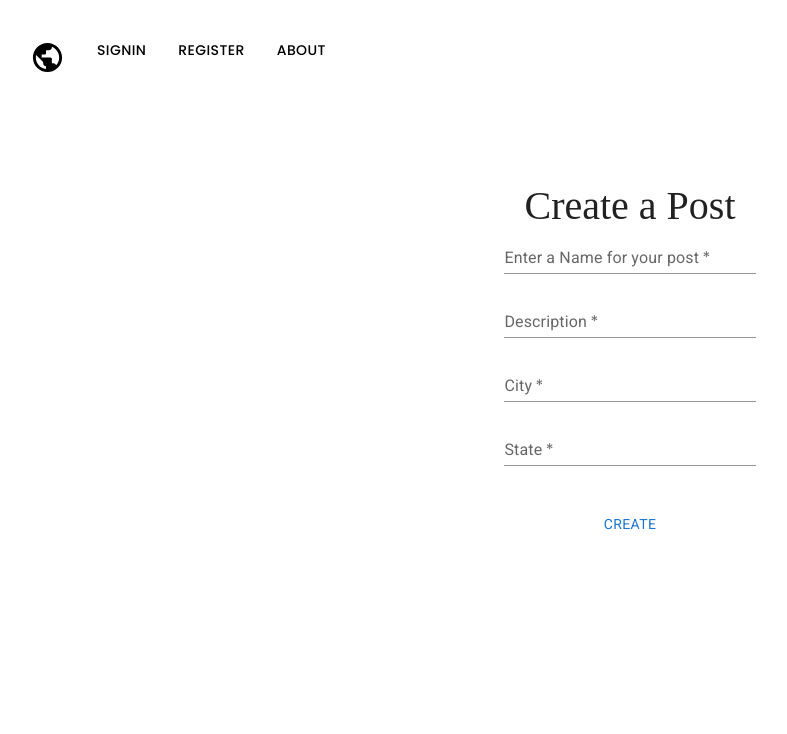
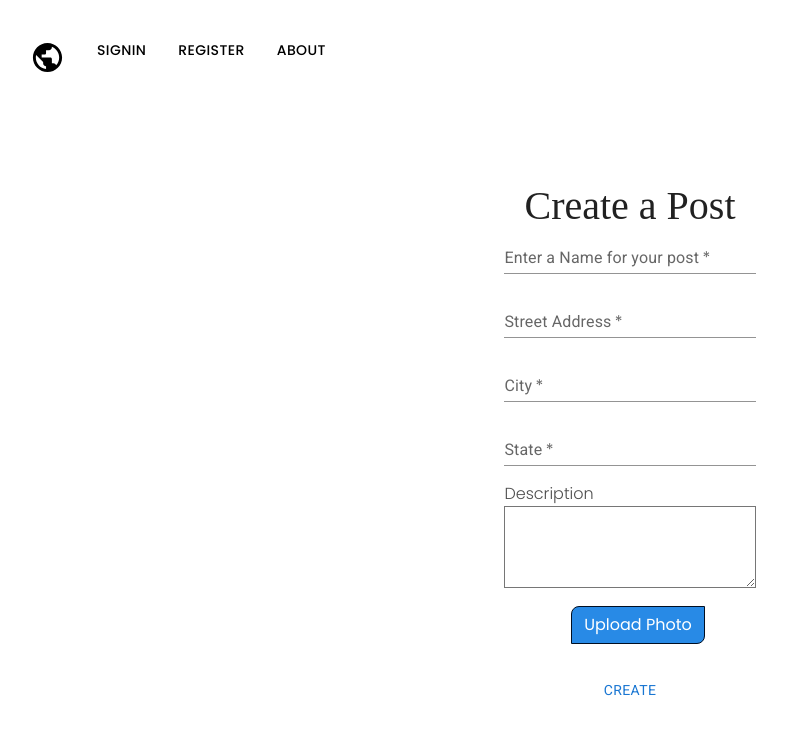
Before and after one commit to janetkarpenske/pictaverse-react, a React (Create React App) app in the folder client/: page /newPost in a window 1280 px wide. Shown: the top 734 px of the page, without its empty margins (10-797 px from the left). Built offline with nearby package versions, Linux system fonts and the light colour scheme; no server answers; a web font is replaced by a local one.

Commit message:
Switch to Google Geocoding API instead of OpenWeatherMap API

```diff
--- a/client/src/components/NewPostForm.jsx
+++ b/client/src/components/NewPostForm.jsx
@@ -18,6 +18,7 @@ import { Button } from '@mui/material';
 export default function NewPostForm() {
 
     const [postName, setPostName] = useState('');
+    const [streetAddress, setStreetAddress] = useState('');
     const [city, setCity] = useState('');
     const [state, setState] = useState('');
     const [description, setDescription] = useState('');
@@ -36,34 +37,33 @@ export default function NewPostForm() {
         navigate("/dashboard");
     }
 
-    const getCoordinates = async () => {
+    const getGoogleCoordinates = async () => {
         let queryParams = "";
-        if (city) {
-            queryParams = city;
+        if (streetAddress) {
+            queryParams = streetAddress;
         }
-        if (state && city) {
-            queryParams = queryParams + "," + state
+        if (streetAddress && city) {
+            queryParams = queryParams + ", " + city;
         }
-        //country must be ISO 3166 country code
-        if (country && state && city) {
-            queryParams = queryParams + "," + country
+        if (state && city && streetAddress) {
+            queryParams = queryParams + ", " + state
         }
-        let limit = 2;
-        let url = 'http://api.openweathermap.org/geo/1.0/direct?q=' + queryParams + '&limit=' + limit + '&appid=' + process.env.REACT_APP_OPEN_WEATHER_API_KEY;
+
+        let url = `https://maps.googleapis.com/maps/api/geocode/json?address=${encodeURIComponent(queryParams)}&key=${process.env.REACT_APP_GOOGLE_MAPS_API_TOKEN}`
         try {
-            console.log("Making API call to get coordiantes...");
             const response = await fetch(url);
 
             if (!response.ok) {
                 throw new Error('Failed to fetch coordinates location data');
             }
             const responseData = await response.json();
-            return [responseData[0].lat, responseData[0].lon];
+            return [responseData.results[0].geometry.location.lat, responseData.results[0].geometry.location.lng];
         }
         catch (err) {
             console.log(err);
         }
     }
+
     const resetForm = () => {
         setCity('');
         setCountry('');
@@ -91,7 +91,8 @@ export default function NewPostForm() {
     const createNewPost = async () => {
         setIsDisabled(true);
 
-            let coordArray = await getCoordinates();
+        let coordArray = await getGoogleCoordinates();
+        console.log("Moment of truth: ", coordArray)
         try {
             await addDoc(collection(db, "upUserPosts"), {
                 upCity: city,
@@ -101,7 +102,8 @@ export default function NewPostForm() {
                 upLatitude: coordArray[0],
                 upLongitude: coordArray[1],
                 upPostName: postName,
-                    upState: state
+                upState: state,
+                upImage: "https://images.pexels.com/photos/443446/pexels-photo-443446.jpeg?auto=compress&cs=tinysrgb&w=1260&h=750&dpr=1"
             });
         }
         catch (error) {
@@ -113,6 +115,7 @@ export default function NewPostForm() {
 
     return (
         <>
+            <div className={classes.newPostForm}>
                 <Box sx={{ display: 'flex', flexWrap: 'wrap', justifyContent: "center", marginTop: "8%" }}>
 
                     <br />
@@ -134,14 +137,14 @@ export default function NewPostForm() {
                         <FormControl sx={{ m: 1, width: '25ch' }} variant="outlined">
                             <TextField
                                 id="standard-basic"
-                                label="Description"
+                                label="Street Address"
                                 variant="standard"
                                 color="primary"
-                                name="description"
+                                name="streetAddress"
                                 required
-                                value={description}
+                                value={streetAddress}
                                 disabled={isDisabled}
-                                onChange={(e) => { setDescription(e.target.value) }} />
+                                onChange={(e) => { setStreetAddress(e.target.value) }} />
                         </FormControl>
                         <br />
                         <FormControl sx={{ m: 1, width: '25ch' }} variant="outlined">
@@ -171,14 +174,29 @@ export default function NewPostForm() {
                         </FormControl>
                         <br />
                         <FormControl sx={{ m: 1, width: '25ch' }} variant="outlined">
-                            <input className={classes.fileUploadBtn} type="file" onChange={handlePhotoChange} disabled={true}/>
+                            <label for="description" className={classes.description}>Description</label>
+                            <textarea
+                                className={classes.txtArea}
+                                id="description"
+                                name="description"
+                                rows="4"
+                                cols="50"
+                                required
+                                value={description}
+                                disabled={isDisabled}
+                                onChange={(e) => { setDescription(e.target.value) }} >
+                            </textarea>
                         </FormControl>
+                        <br />
+                        <label for="fileupload" className={classes.customFileUpload}>Upload Photo</label>
+                        <input id="fileupload" type="file" onChange={handlePhotoChange} disabled={false} />
                         <br />
                         <FormControl sx={{ m: 1, width: '25ch' }} variant="outlined">
                             <Button onClick={handleCreatePost} disabled={isDisabled}>Create</Button>
                         </FormControl>
                     </form>
                 </Box>
+            </div>
         </>
     )
 }
```
Lines whose indentation alone changed are shown as unchanged.
